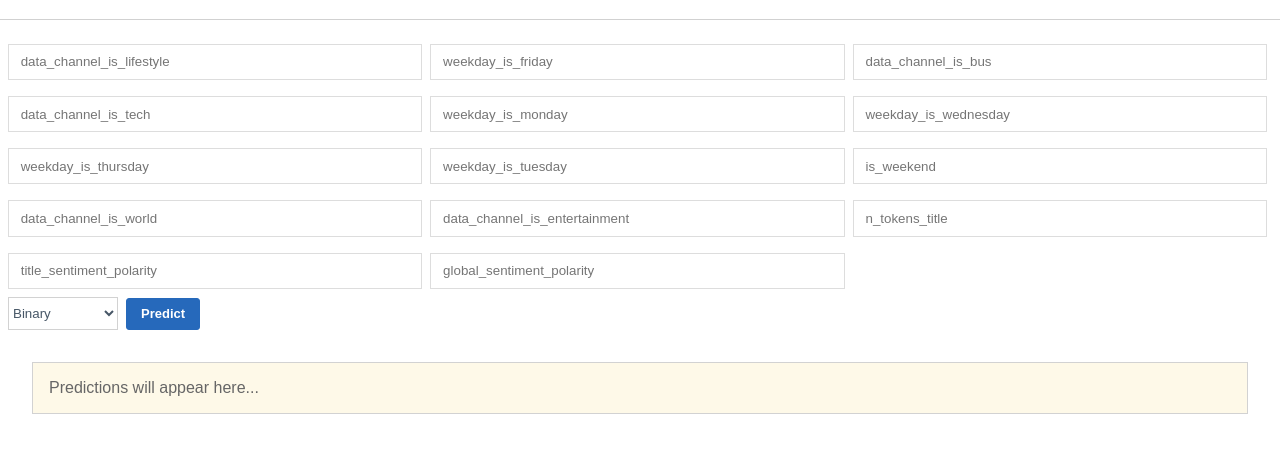
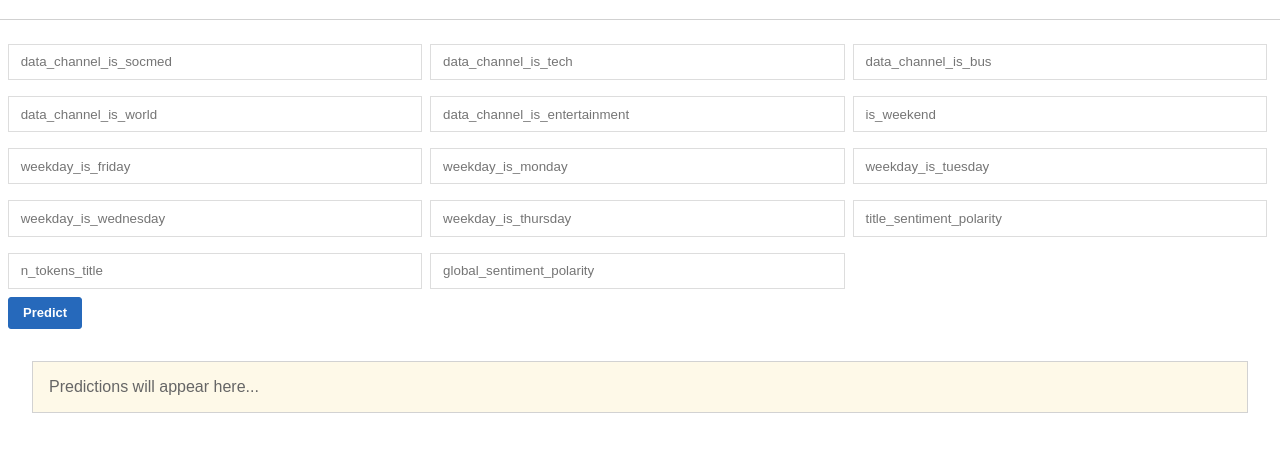
Before and after one commit to lokanath1986/online-news-popularity, a React app in the folder frontend/ui/: page / in a window 1280 px wide. Shown: the part 61-514 px from the top of the page. Built offline with nearby package versions, Linux system fonts and the light colour scheme.

Commit message:
chore(frontend): refactor ui code & allow only multi-input

```diff
--- /dev/null
+++ b/frontend/ui/src/assets/AllowedFields.js
@@ -0,0 +1,16 @@
+
+export const fields = [
+    ' data_channel_is_socmed',
+    ' data_channel_is_tech',
+    ' data_channel_is_bus',
+    ' data_channel_is_world',
+    ' data_channel_is_entertainment',
+    ' is_weekend',
+    ' weekday_is_friday',
+    ' weekday_is_monday',
+    ' weekday_is_tuesday',
+    ' weekday_is_wednesday',
+    ' weekday_is_thursday',
+    ' title_sentiment_polarity',
+    ' n_tokens_title',
+    ' global_sentiment_polarity'];
--- a/frontend/ui/src/components/Gird.js
+++ b/frontend/ui/src/components/Gird.js
@@ -1,8 +1,6 @@
 import React, { Component } from "react";
+import { fields } from "../assets/AllowedFields"
 import "./Grid.css";
-
-const fields = [[' data_channel_is_lifestyle', ' weekday_is_friday', ' data_channel_is_bus', ' data_channel_is_tech', ' weekday_is_monday', ' weekday_is_wednesday', ' weekday_is_thursday', ' weekday_is_tuesday', ' is_weekend', ' data_channel_is_world', ' data_channel_is_entertainment', ' n_tokens_title', ' title_sentiment_polarity', ' global_sentiment_polarity'],
-[' weekday_is_sunday', ' weekday_is_saturday', ' data_channel_is_lifestyle', ' data_channel_is_socmed',' data_channel_is_tech', ' data_channel_is_bus', ' data_channel_is_world', ' data_channel_is_entertainment', ' is_weekend', ' weekday_is_friday', ' weekday_is_monday', ' weekday_is_tuesday', ' weekday_is_thursday', ' weekday_is_wednesday', ' title_sentiment_polarity', ' n_tokens_title', ' global_sentiment_polarity']];
 
 class Grid extends Component {
   constructor(props) {
@@ -10,10 +8,9 @@ class Grid extends Component {
   }
 
   render() {
-    const type = +this.props.type;
     return (
         <div className="grid">
-            {fields[type].map((label, idx) => {
+            {fields.map((label, idx) => {
                 return (<div className="input-box" key={idx}>
                     <input type="text" id={label} placeholder={label} />
                 </div>)
--- a/frontend/ui/src/containers/Main.css
+++ b/frontend/ui/src/containers/Main.css
@@ -43,6 +43,12 @@ button:hover {
     border: 1px solid #d2d2d2;
 }
 
+.label {
+    width: 60px;
+    display: inline-block;
+    color: green;
+}
+
 @media only screen and (max-width: 768px) {
 
     h1 {
--- a/frontend/ui/src/containers/Main.js
+++ b/frontend/ui/src/containers/Main.js
@@ -9,22 +9,11 @@ import { get } from 'lodash';
 class Main extends Component {
   constructor(props) {
     super(props);
-    this.state = {
-        value: '0'
+
+    this.post = this.post.bind(this);
   }
 
-    this.post = this.post.bind(this);
-    this.handleChange = this.handleChange.bind(this);
-  }
-
-  handleChange(event) {
-    this.setState({value: event.target.value});
-  }
-
-
   post() {
-    let data = null;
-    const data_channel_is_lifestyle = document.getElementById(' data_channel_is_lifestyle').value || 0;
     const weekday_is_friday = document.getElementById(' weekday_is_friday').value || 0;
     const data_channel_is_bus = document.getElementById(' data_channel_is_bus').value || 0
     const data_channel_is_tech = document.getElementById(' data_channel_is_tech').value || 0;
@@ -38,40 +27,10 @@ class Main extends Component {
     const n_tokens_title = document.getElementById(' n_tokens_title').value || 0;
     const title_sentiment_polarity = document.getElementById(' title_sentiment_polarity').value || 0;
     const global_sentiment_polarity = document.getElementById(' global_sentiment_polarity').value || 0;
+    const data_channel_is_socmed = document.getElementById(' data_channel_is_socmed').value || 0;
 
-    if(+this.state.value === 0) {
-        const bin_d = {
-            binary: +this.state.value === 0 ? true : false,
-            data: {
-                data_channel_is_lifestyle,
-                weekday_is_friday,
-                data_channel_is_bus,
-                data_channel_is_tech,
-                weekday_is_monday,
-                weekday_is_wednesday,
-                weekday_is_thursday,
-                weekday_is_tuesday,
-                is_weekend,
-                data_channel_is_world,
-                data_channel_is_entertainment,
-                n_tokens_title,
-                title_sentiment_polarity,
-                global_sentiment_polarity
-            }
-        }
-        data = bin_d;
-    }
-
-    if(+this.state.value === 1) {
-        const weekday_is_sunday =  document.getElementById(' weekday_is_sunday').value || 0;
-        const weekday_is_saturday =  document.getElementById(' weekday_is_saturday').value || 0;
-        const data_channel_is_socmed = document.getElementById(' data_channel_is_socmed').value || 0;
-        const mul_d = {
-            binary: +this.state.value === 1 ? false : true,
-            data: {
-                weekday_is_sunday,
-                weekday_is_saturday,
-                data_channel_is_lifestyle,
+    this.props.postPrediction({
+        content: {
             data_channel_is_socmed,
             data_channel_is_tech,
             data_channel_is_bus,
@@ -81,32 +40,25 @@ class Main extends Component {
             weekday_is_friday,
             weekday_is_monday,
             weekday_is_tuesday,
+            weekday_is_wednesday,
             weekday_is_thursday,
-                weekday_is_wednesday,
             title_sentiment_polarity,
             n_tokens_title,
             global_sentiment_polarity
         }
-        }
-        data = mul_d;
-    }
-    this.props.postPrediction(data);
+    });
   }
 
   render() {
     const prediction = get(this.props, 'predict.payload');
-
+    const categories = ['Few', 'Modest', 'Lot', 'Popular'];
     return (
         <div className="content">
-            <Grid type={this.state.value}/>
-            <select className="select" id="select" value={this.state.value} onChange={this.handleChange}>
-                <option value="0">Binary</option>
-                <option value="1">Multi</option>
-            </select>
+            <Grid />
             <button onClick={() => this.post() }>Predict</button>
             <div className="results">
                 {prediction ? prediction.response[0].map((pred, idx) =>
-                    <div key={idx}>{pred}</div>
+                    <div key={idx}><div className="label">{categories[idx]}:</div> {pred}</div>
                 ) : 'Predictions will appear here...'}
             </div>
         </div>
```
Lines whose indentation alone changed are shown as unchanged.
